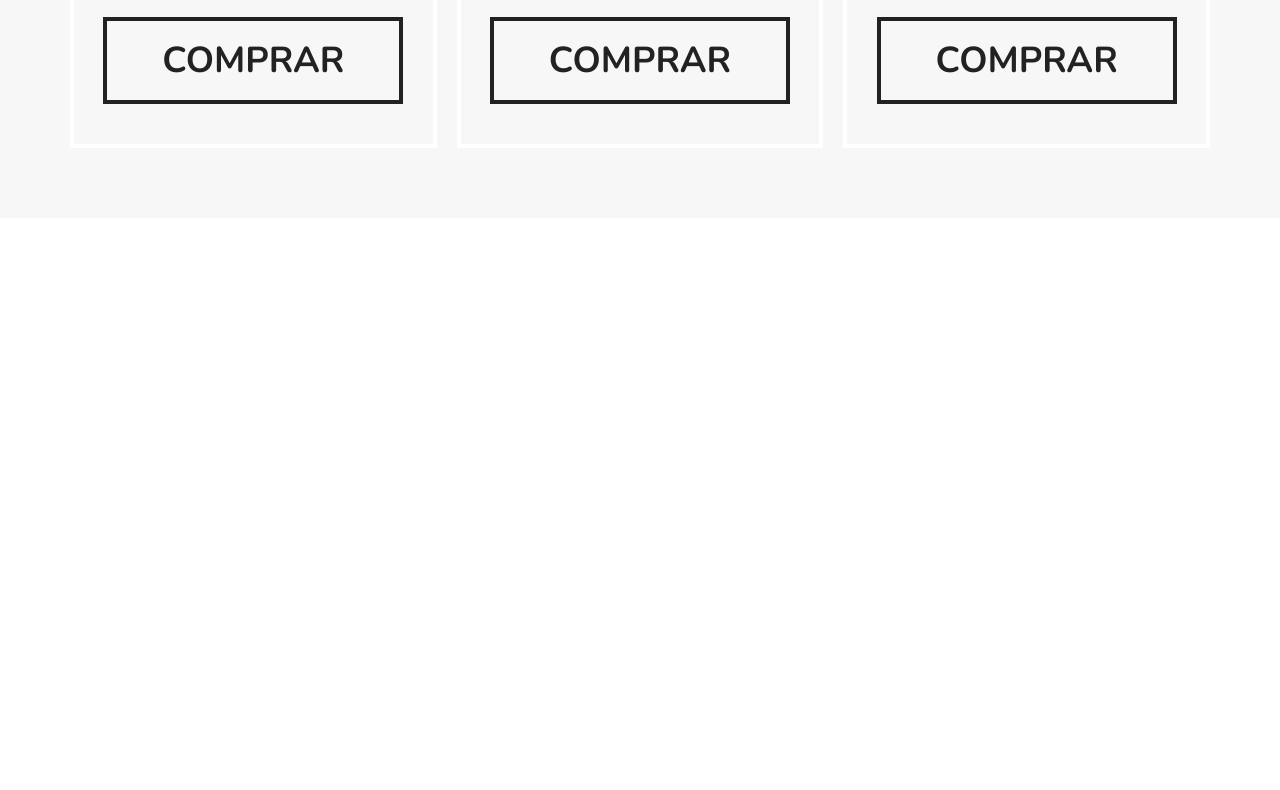
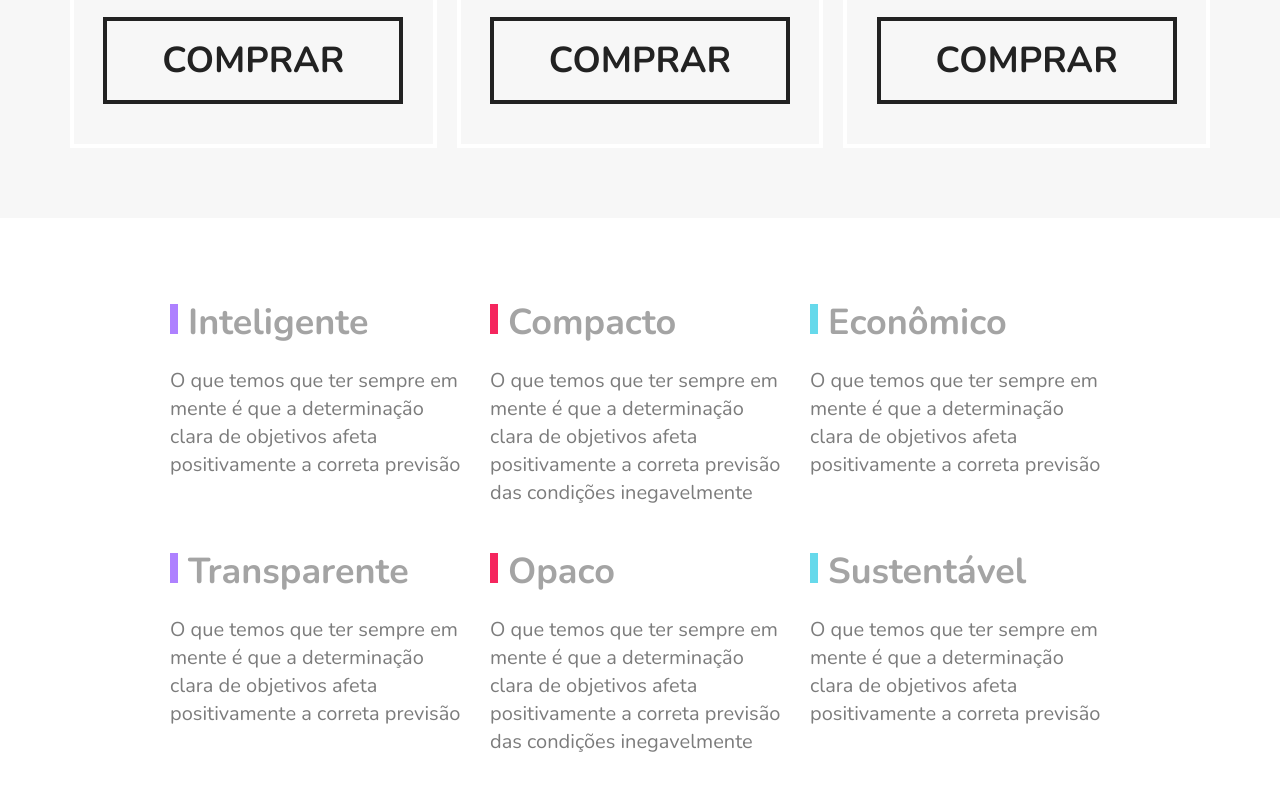
Before and after one commit to FaKeBx/flex-css, a plain HTML site: page index.html in a window 1280 px wide. Shown: the part 2385-3175 px from the top of the page. Drawn offline with nearby package versions, Linux system fonts and the light colour scheme.

Commit message:
section de qualidade pronta

```diff
--- /dev/null
+++ b/css/qualidade.css
@@ -0,0 +1,44 @@
+#qualidade {
+  margin: 60px auto;
+  flex-wrap: wrap;
+}
+
+.div-qualidade {
+  margin: 20px 10px;
+  margin-bottom: 0px;
+  flex: 1 1 300px;
+}
+
+.div-qualidade h2 {
+  font-family: nunito;
+  font-size: 36px;
+  color: #a4a4a4;
+  margin-bottom: 20px;
+}
+
+.div-qualidade h2::before {
+  content: "";
+  width: 8px;
+  height: 30px;
+  margin-right: 10px;
+  display: inline-block;
+}
+
+.div-qualidade:nth-of-type(3n + 1) h2::before {
+  background: #ae81ff;
+}
+
+.div-qualidade:nth-of-type(3n + 2) h2::before {
+  background: #f5265e;
+}
+
+.div-qualidade:nth-of-type(3n + 3) h2::before {
+  background: #66d9eb;
+}
+
+.div-qualidade p {
+  font-family: nunito;
+  font-size: 20px;
+  line-height: 1.4;
+  color: #7c7c7c;
+}
--- a/css/style.css
+++ b/css/style.css
@@ -14,3 +14,6 @@
 
 /* preco */
 @import "/css/preco.css";
+
+/* qualidade */
+@import "/css/qualidade.css";
--- a/index.html
+++ b/index.html
@@ -122,6 +122,49 @@
 
   </section>
 
+  <section class="container flex" id="qualidade">
+    <div class="div-qualidade">
+      <h2>Inteligente</h2>
+      <p>O que temos que ter sempre em mente é que a determinação clara de objetivos afeta positivamente a correta
+        previsão
+
+      </p>
+    </div>
+    <div class="div-qualidade">
+      <h2>Compacto</h2>
+      <p>O que temos que ter sempre em mente é que a determinação clara de objetivos afeta positivamente a correta
+        previsão das condições inegavelmente
+      </p>
+    </div>
+    <div class="div-qualidade">
+      <h2>Econômico</h2>
+      <p>O que temos que ter sempre em mente é que a determinação clara de objetivos afeta positivamente a correta
+        previsão
+
+      </p>
+    </div>
+    <div class="div-qualidade">
+      <h2>Transparente</h2>
+      <p>O que temos que ter sempre em mente é que a determinação clara de objetivos afeta positivamente a correta
+        previsão
+
+      </p>
+    </div>
+    <div class="div-qualidade">
+      <h2>Opaco</h2>
+      <p>O que temos que ter sempre em mente é que a determinação clara de objetivos afeta positivamente a correta
+        previsão das condições inegavelmente
+      </p>
+    </div>
+    <div class="div-qualidade">
+      <h2>Sustentável</h2>
+      <p>O que temos que ter sempre em mente é que a determinação clara de objetivos afeta positivamente a correta
+        previsão
+      </p>
+    </div>
+  </section>
+
+
 </body>
 
 </html>
```
